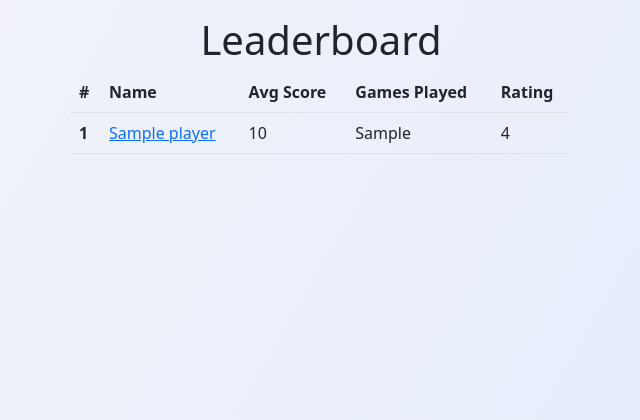
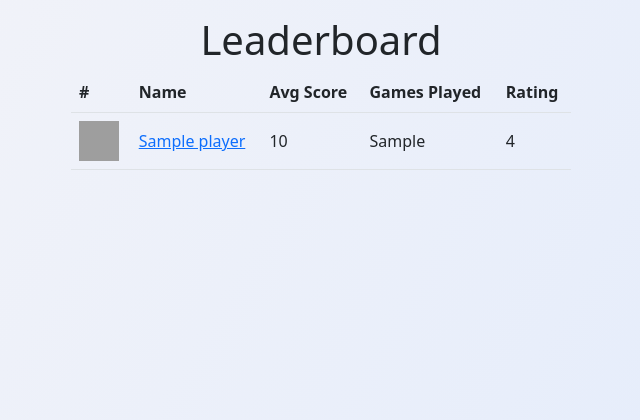
Before and after one commit to niketanand-7/GeoGuess-HoosWhere-, a Django app: template geoGuess/templates/leaderboard.html in a window 1280 px wide. Shown: the top 420 px of the page, without its empty margins (319-959 px from the left). Run offline with Django 4.2, Linux system fonts and the light colour scheme; the template is opened without the code that fills it: most values are stand-ins (such as "Sample title", 1, 10 or a date in 2020); grey boxes are pictures that could not be loaded.

Commit message:
adding icons for leaderboard

```diff
--- a/geoGuess/templates/leaderboard.html
+++ b/geoGuess/templates/leaderboard.html
@@ -1,11 +1,12 @@
 {% extends 'base.html' %}
 {% block head %}
-<style>
-    .gold { background-color: gold; }
-    .silver { background-color: silver; }
-    .bronze { background-color: #cd7f32; }
-  </style>
-  {% endblock head %}
+    <style>
+        .align-middle {
+            display: flex;
+            align-items: center;
+        }
+    </style>
+{% endblock head %}
 {% block content %}
 {% load static %}
 
@@ -28,12 +29,26 @@
                 </thead>
                 <tbody>
                     {% for player in leaderboard %}
-                    <tr class="{% if forloop.counter == 1 %}gold{% elif forloop.counter == 2 %}silver{% elif forloop.counter == 3 %}bronze{% endif %}">
-                        <th scope="row">{{ forloop.counter }}</th>
-                        <td><a href="{% url 'profile' player.id %}">{{ player.name }}</a></td>
-                        <td>{{ player.average_score }}</td>
-                        <td>{{ player.games_played }}</td>
-                        <td>{{ player.rating }}</td>
+                    <tr >
+                        <th scope="row">
+                            {% if forloop.counter == 1 %}
+                                <img width="40" height="40" src="https://img.icons8.com/arcade/64/trophy.png" alt="trophy"/>
+                            {% elif forloop.counter == 2 %}
+                                <img width="40" height="40" src="https://img.icons8.com/arcade/64/second-place-ribbon.png" alt="second-place-ribbon"/>
+                            {% elif forloop.counter == 3 %}
+                                <img width="40" height="40" src="https://img.icons8.com/arcade/64/third-place-ribbon.png" alt="third-place-ribbon"/>
+                            {% else %}
+                                {{ forloop.counter }}
+                            {% endif %}
+                        </th>
+                        <td class="align-middle">
+                            <a href="{% url 'profile' player.id %}">
+                                {{ player.name }}
+                            </a>
+                        </td>
+                        <td class="align-middle">{{ player.average_score }}</td>
+                        <td class="align-middle">{{ player.games_played }}</td>
+                        <td class="align-middle">{{ player.rating }}</td>
                     </tr>
                     {% endfor %}
                 </tbody>
--- a/geoGuess/templates/user/daily_challenge_list.html
+++ b/geoGuess/templates/user/daily_challenge_list.html
@@ -73,7 +73,8 @@
     <!-- Previous Challenges -->
     <div class="container-fluid text-center my-5">
         <div class="row justify-content-center">
-            {% for daily_challenge in daily_challenge_list %}
+            {% with sorted_challenges=daily_challenge_list|dictsortreversed:"timestamp" %}
+            {% for daily_challenge in sorted_challenges %}
             {% if not forloop.last %} <!-- Skip the first one since it's already displayed above -->
             <div class="col-auto challenge-tile small mb-3 mx-3">
                 <a href="{% url 'daily_challenge' daily_challenge.id %}">
@@ -85,6 +86,7 @@
             {% empty %}
             <div class="col text-center">No previous daily challenges available.</div>
             {% endfor %}
+            {% endwith %}
         </div>
     </div>
 </body>
```
Also changed, not shown: geoGuess/static/chemistryBuilding_image.jpg (deleted).
